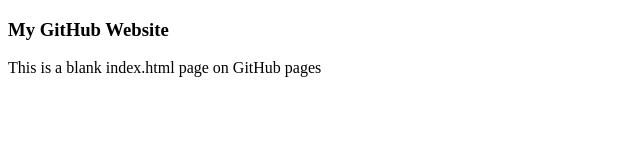
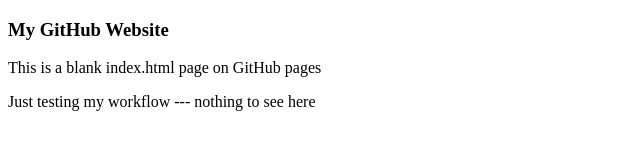
Before and after one commit to philflav/mtwebsite, a website: page dist/index.html in a window 1280 px wide. Shown: the whole page, without its empty margins (0-640 px from the left). Drawn offline with Linux system fonts and the light colour scheme.

Commit message:
update to index page

```diff
--- a/dist/index.html
+++ b/dist/index.html
@@ -11,6 +11,8 @@
 <body>
     <h3>My GitHub Website</h3>
     <p>This is a blank index.html page on GitHub pages</p>
+
+    <p>Just testing my workflow --- nothing to see here</p>
 </body>
 
 </html>
```
